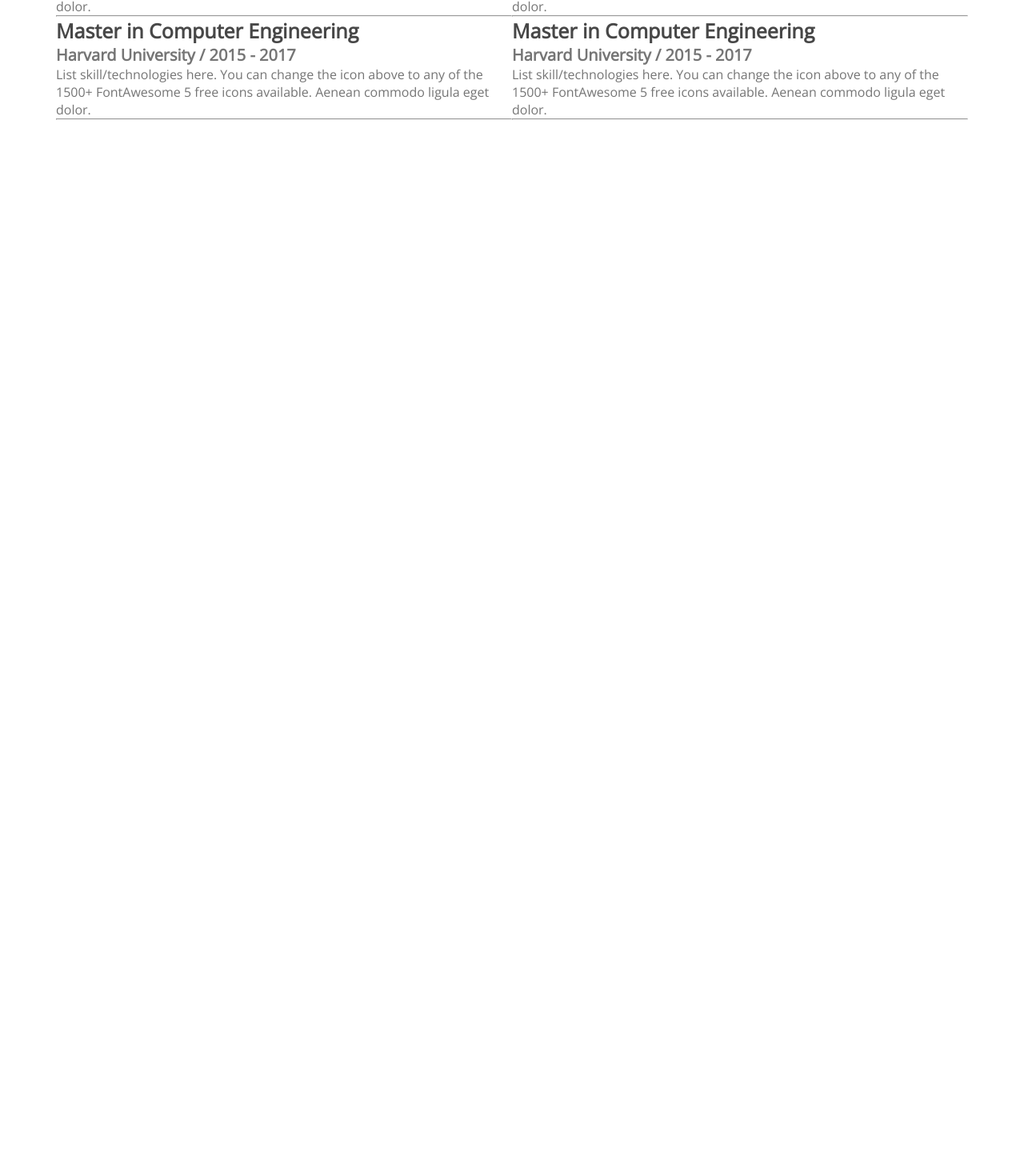
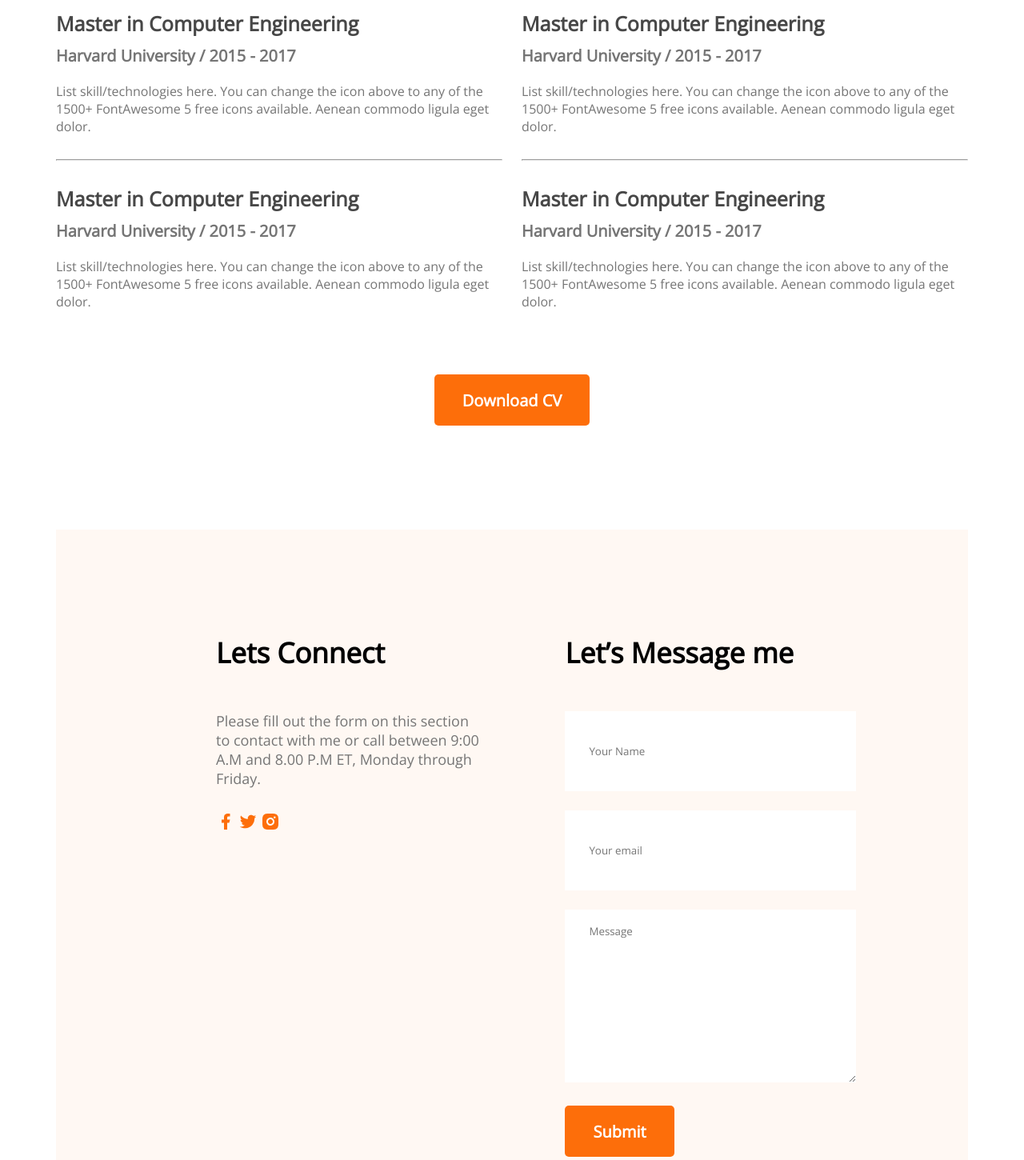
Before and after one commit to fatemacse4/wow-developer-portfolio, a plain HTML site: page index.html in a window 1280 px wide. Shown: the part 2541-3991 px from the top of the page at 80% size. Before the commit the page ends 2691 px from the top, so only its background shows below. Drawn offline with nearby package versions, Linux system fonts and the light colour scheme.

Commit message:
added contact section

```diff
--- a/index.html
+++ b/index.html
@@ -106,7 +106,6 @@
                         <p class="description">List skill/technologies here. You can change the icon above
                             to any of the 1500+ FontAwesome 5 free icons available. Aenean commodo ligula eget dolor.</p>
                     </div>
-                    <hr>
                 </div>
                 <div>
                     <h3 class="resume-title">My Experience</h3>
@@ -130,8 +129,35 @@
                         <p class="description">List skill/technologies here. You can change the icon above
                             to any of the 1500+ FontAwesome 5 free icons available. Aenean commodo ligula eget dolor.</p>
                     </div>
-                    <hr>
                 </div>
+            </div>
+            <div class="resume-button">
+                <button class="btn-primary">Download CV</button>
+            </div>
+        </section>
+        <!-- Contact Section -->
+        <section class="contact">
+            <div>
+                <h3 class="section-title">Lets Connect</h3>
+                <p class="section-description">Please fill out the form on this section to contact with me or call between 9:00 A.M and 8.00 P.M ET, Monday through Friday.</p>
+                <a href="">
+                    <img src="images/icons/facebook.png" alt="">
+                </a>
+                <a href="">
+                    <img src="images/icons/twitter.png" alt="">
+                </a>
+                <a href="">
+                    <img src="images/icons/insta.png" alt="">
+                </a>
+            </div>
+            <div>
+                <h3 class="section-title">Let’s Message me</h3>
+                <form action="">
+                    <input type="text" name="" id="" placeholder="Your Name">
+                    <input type="email" name="" id="" placeholder="Your email">
+                    <textarea name="" id="" cols="30" rows="10" placeholder="Message"></textarea>
+                    <input class="btn-primary" type="submit" value="Submit">
+                </form>
             </div>
         </section>
     </main>
--- a/styles/portfolio.css
+++ b/styles/portfolio.css
@@ -157,21 +157,62 @@ section{
 
 .resume-content-container{
     display: flex;
+    gap: 24px;
 }
 
 .resume .title{
     font-weight: 700;
     font-size: 25px;
     color: #474747;
+    margin-bottom: 10px;
 }
 
 .resume .sub-title{
     font-weight: 600;
     font-size: 20px;
     color: #757575;
+    margin-bottom: 20px;
 }
 .resume .description{
     color: #757575;
     font-weight: 400;
     font-size: 16px;
 }
+
+.resume-item{
+    margin-top: 30px;
+    margin-bottom: 30px;
+}
+
+.resume-button{
+    margin-top: 50px;
+    text-align: center;
+}
+
+/* Contact Styles */
+
+.contact{
+    display: flex;
+    gap: 100px;
+    background: #FFF8F3;
+    padding: 130px 200px;
+}
+
+.contact .section-title{
+    text-align: left;
+}
+
+.contact input[type="text"], input[type="email"], textarea{
+    margin-bottom: 24px;
+    border: 0;
+    width: 100%;
+    padding: 18px 30px;
+}
+
+.contact a{
+    text-decoration: none;
+}
+
+input{
+    height: 64px;
+}
```
